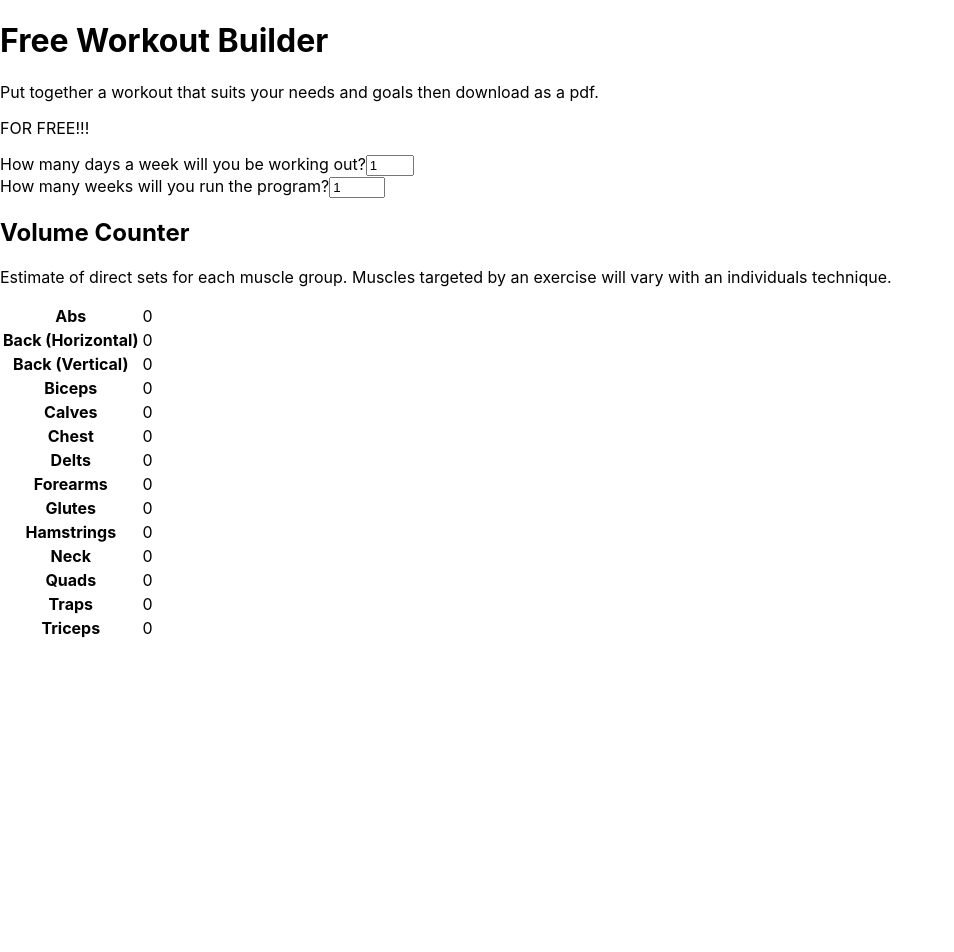
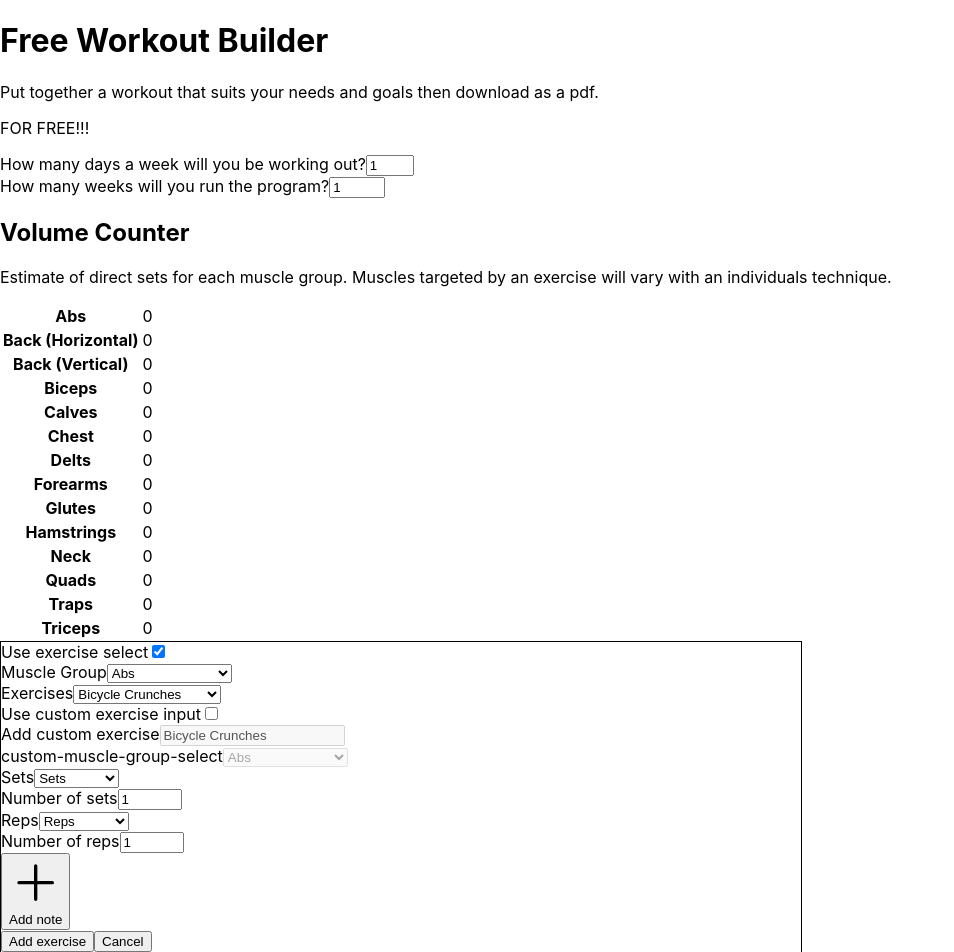
Before and after one commit to amazinglynormal/workout-builder, a React (Create React App) app: page / in a window 1280 px wide. Shown: the whole page, without its empty margins (0-954 px from the left). Before the commit the page ends 800 px from the top, so only its background shows below. Built offline with nearby package versions, Linux system fonts and the light colour scheme.

Commit message:
Add <SelectExerciseModal> + tests

```diff
--- a/src/App.tsx
+++ b/src/App.tsx
@@ -3,7 +3,7 @@ import Header from "./components/Header";
 import VolumeCounter from "./volumeCounter/VolumeCounter";
 import emptyWorkoutObject from "./utils/emptyWorkoutObject";
 import WorkoutBuilder from "./workoutBuilder/WorkoutBuilder";
-import Workout from "./interfaces/Workout.interface";
+import SelectExerciseModal from "./selectExerciseModal/SelectExerciseModal";
 
 function App() {
   const [numOfWorkoutDays, setNumOfWorkoutDays] = useState(1);
@@ -20,6 +20,7 @@ function App() {
         setNumOfWeeksToRunProgram={setNumOfWeeksToRunProgram}
       />
       <VolumeCounter workoutInfo={workoutInfo} />
+      <SelectExerciseModal />
     </div>
   );
 }
--- /dev/null
+++ b/src/selectExerciseModal/SelectExerciseModal.module.css
@@ -0,0 +1,4 @@
+.modal {
+  max-width: 800px;
+  border: 1px solid black;
+}
--- /dev/null
+++ b/src/selectExerciseModal/SelectExerciseModal.tsx
@@ -0,0 +1,97 @@
+import Select from "./Select";
+import styles from "./SelectExerciseModal.module.css";
+
+import exerciseData from "../exerciseData";
+import { ChangeEvent, useState } from "react";
+import SetsAndRepsModifier from "./SetsAndRepsModifier";
+import AddNote from "./AddNote";
+import AddCustomExercise from "./AddCustomExercise";
+
+const SelectExerciseModal = () => {
+  let muscleGroups = Object.keys(exerciseData);
+  const [selectedMuscleGroup, setSelectedMuscleGroup] = useState(
+    muscleGroups[0]
+  );
+
+  const [selectedExercise, setSelectedExercise] = useState(
+    exerciseData[selectedMuscleGroup][0]
+  );
+
+  const [note, setNote] = useState<string | undefined>("");
+
+  const [chooseExerciseMode, setChooseExerciseMode] = useState<
+    "exercise-select" | "custom-exercise"
+  >("exercise-select");
+
+  const onCheckboxChange = (event: ChangeEvent<HTMLInputElement>) => {
+    const id = event.target.id;
+    if (id === "use-exercise-select") {
+      setSelectedExercise(exerciseData[selectedMuscleGroup][0]);
+      setChooseExerciseMode("exercise-select");
+    } else if (id === "use-custom-exercise") {
+      setSelectedExercise("");
+      setChooseExerciseMode("custom-exercise");
+    }
+  };
+
+  return (
+    <div className={styles.modal}>
+      <div>
+        <div>
+          <label htmlFor="use-exercise-select">Use exercise select</label>
+          <input
+            type="checkbox"
+            id="use-exercise-select"
+            checked={chooseExerciseMode === "exercise-select"}
+            onChange={onCheckboxChange}
+          />
+        </div>
+        <Select
+          id="muscle-group-select"
+          label="Muscle Group"
+          options={muscleGroups}
+          selected={selectedMuscleGroup}
+          setSelected={setSelectedMuscleGroup}
+          isDisabled={chooseExerciseMode === "custom-exercise"}
+        />
+        <Select
+          id="exercise-select"
+          label="Exercises"
+          options={exerciseData[selectedMuscleGroup]}
+          selected={selectedExercise}
+          setSelected={setSelectedExercise}
+          isDisabled={chooseExerciseMode === "custom-exercise"}
+        />
+      </div>
+      <div>
+        <div>
+          <label htmlFor="use-custom-exercise">Use custom exercise input</label>
+          <input
+            type="checkbox"
+            id="use-custom-exercise"
+            checked={chooseExerciseMode === "custom-exercise"}
+            onChange={onCheckboxChange}
+          />
+        </div>
+        <AddCustomExercise
+          muscleGroupOptions={muscleGroups}
+          isDisabled={chooseExerciseMode === "exercise-select"}
+          customExercise={selectedExercise}
+          selectedMuscleGroup={selectedMuscleGroup}
+          setSelectedMuscleGroup={setSelectedMuscleGroup}
+          setCustomExercise={setSelectedExercise}
+        />
+      </div>
+      <div>
+        <SetsAndRepsModifier />
+        <AddNote note={note} setNote={setNote} />
+      </div>
+      <div>
+        <button type="button">Add exercise</button>
+        <button type="button">Cancel</button>
+      </div>
+    </div>
+  );
+};
+
+export default SelectExerciseModal;
```
Also changed, not shown: 1 other file (tests, documents, lock files or other folders).
